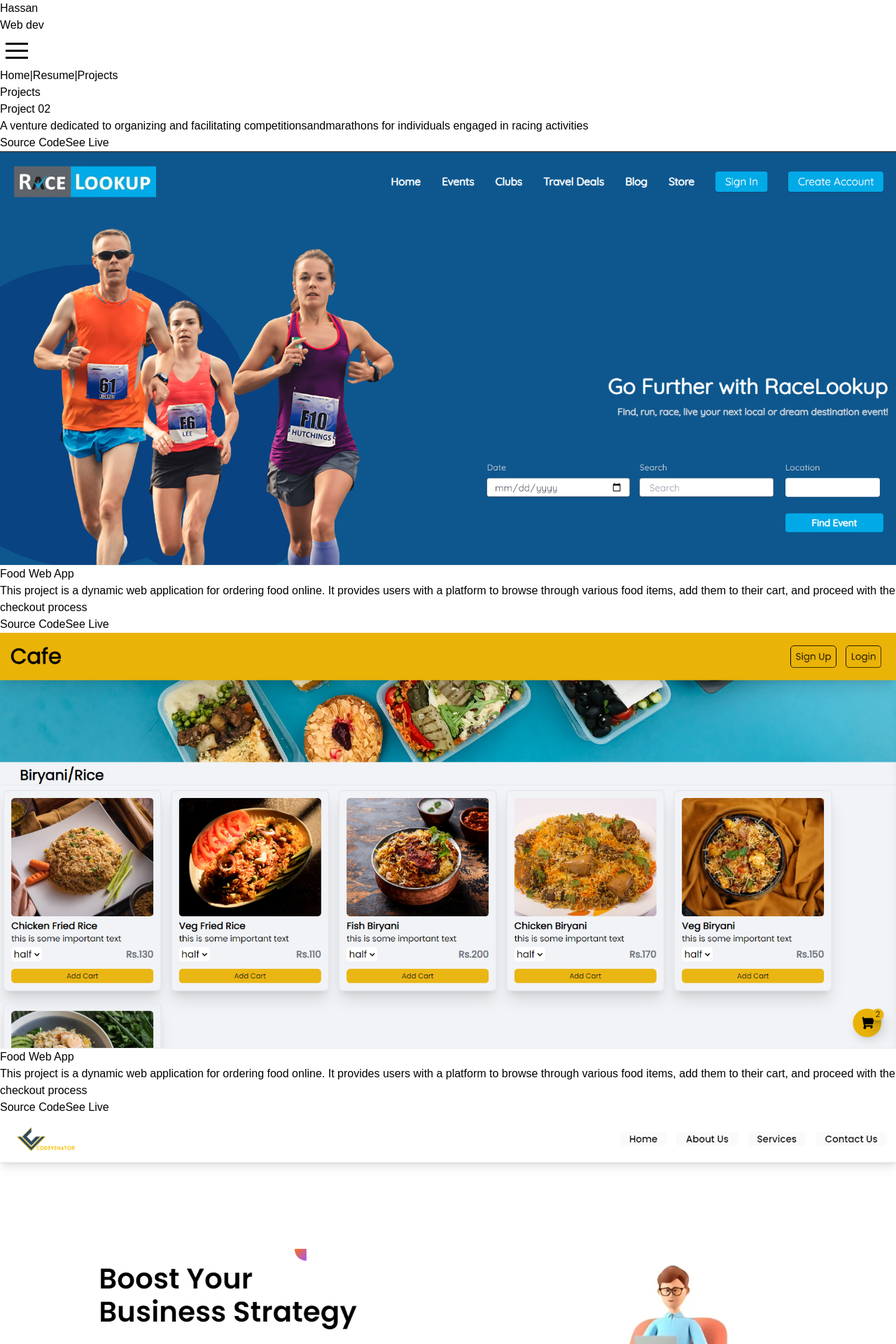
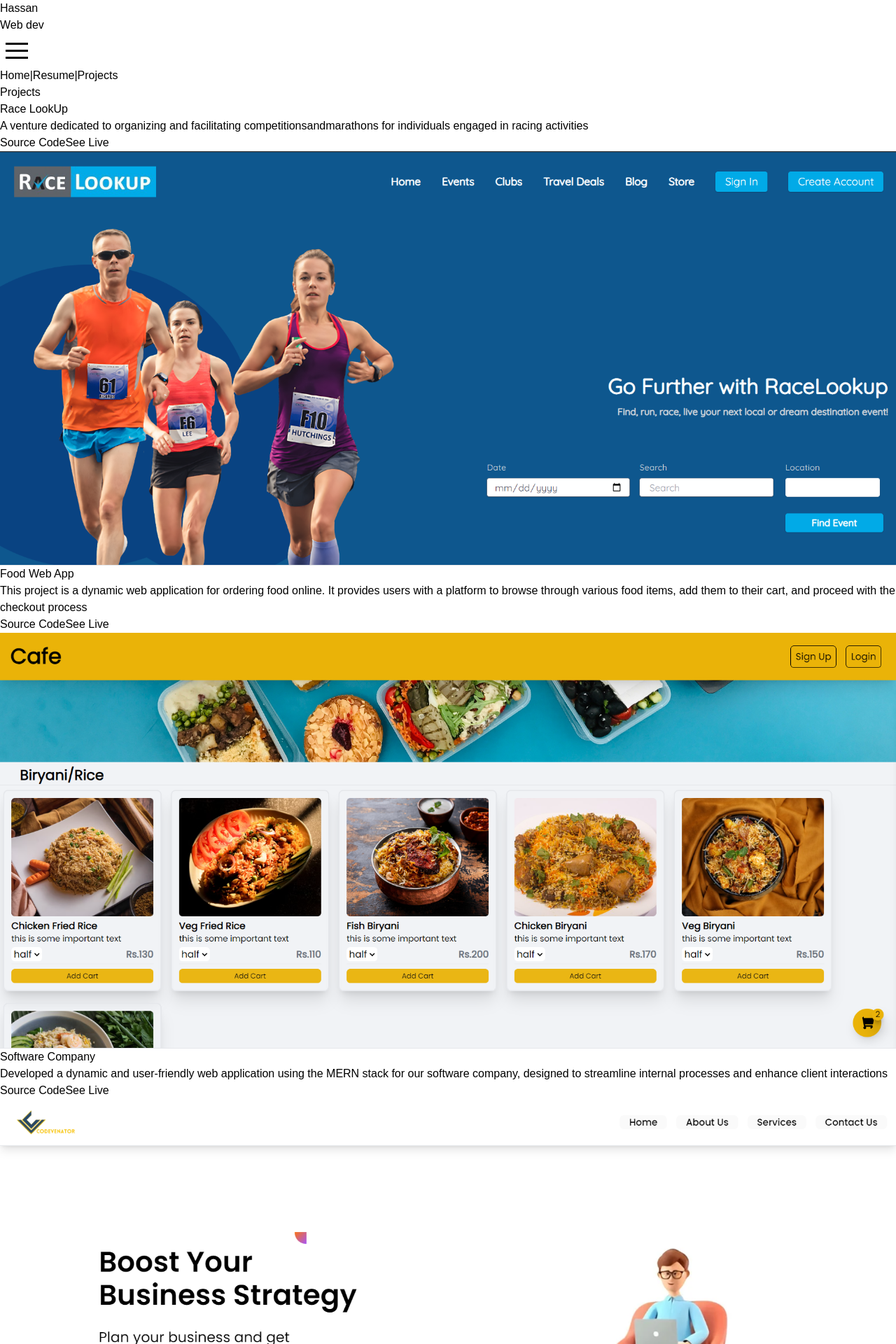
Before and after one commit to Muhammmad-Hassan/M-Hassan, a React (Vite) app: page /M-Hassan/projects in a window 1280 px wide. Shown: the top 1920 px of the page at 70% size. Built offline with nearby package versions, Linux system fonts and the light colour scheme; a web font is replaced by a local one.

Commit message:
updating the project details

```diff
--- a/src/screens/Projects.jsx
+++ b/src/screens/Projects.jsx
@@ -28,7 +28,7 @@ function Projects() {
       id: 1,
       img: pro2img,
       webLink: "https://racelookup.com/store",
-      title: "Project 02",
+      title: "Race LookUp",
       description:"A venture dedicated to organizing and facilitating competitionsandmarathons for individuals engaged in racing activities",
     },
     {
@@ -41,13 +41,13 @@ function Projects() {
         "This project is a dynamic web application for ordering food online. It provides users with a platform to browse through various food items, add them to their cart, and proceed with the checkout process",
     },
     {
-      id: 2,
+      id: 3,
       codeLink: "",
       webLink: "https://codevenator.com/",
       img: codevenator,
-      title: "Food Web App",
+      title: "Software Company",
       description:
-        "This project is a dynamic web application for ordering food online. It provides users with a platform to browse through various food items, add them to their cart, and proceed with the checkout process",    },
+        "Developed a dynamic and user-friendly web application using the MERN stack for our software company, designed to streamline internal processes and enhance client interactions",    },
   ];
 
   return (
```
